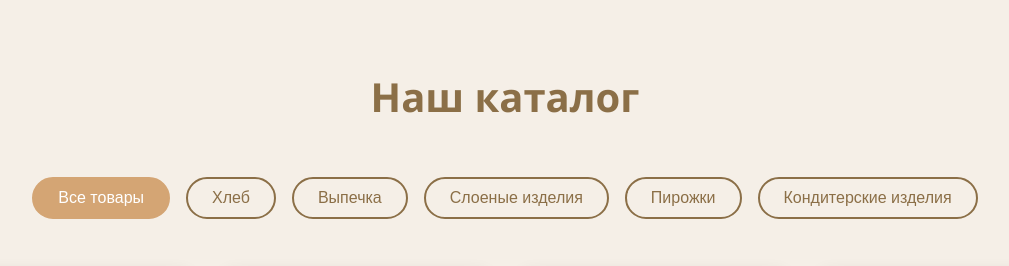
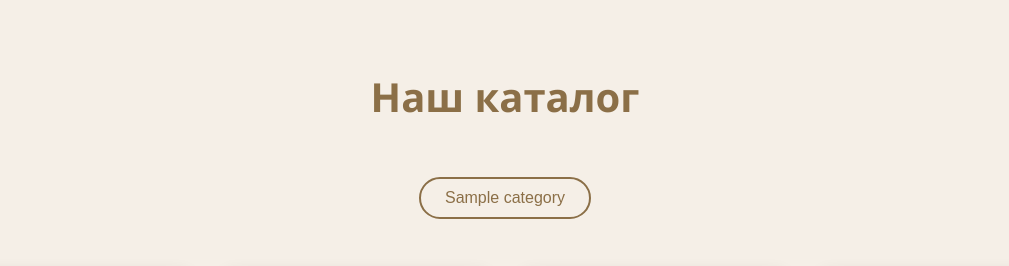
Before and after one commit to SaidIsakov/bread_project, a Django app: page / in a window 1280 px wide. Shown: the part 1222-1488 px from the top of the page, without its empty margins (135-1144 px from the left). Run offline with Django 5.2, Linux system fonts and the light colour scheme; tables that the repository leaves empty hold one stand-in row (values such as "Sample post").

Commit message:
add categories in project

```diff
--- a/main/templates/main/components/products_catalog.html
+++ b/main/templates/main/components/products_catalog.html
@@ -5,12 +5,9 @@
 
             <!-- добавляю кнопки категорий -->
             <div class="category-filters">
-                <button class="category-btn active" data-category="all">Все товары</button>
-                <button class="category-btn" data-category="bread">Хлеб</button>
-                <button class="category-btn" data-category="buns">Выпечка</button>
-                <button class="category-btn" data-category="pastry">Слоеные изделия</button>
-                <button class="category-btn" data-category="pies">Пирожки</button>
-                <button class="category-btn" data-category="confectionery">Кондитерские изделия</button>
+              {% for category in categories %}
+                <button class="category-btn" data-category="bread">{{ category }}</button>
+              {% endfor %}
             </div>
 
             <div class="products-grid">
--- a/main/views.py
+++ b/main/views.py
@@ -1,6 +1,6 @@
 from django.shortcuts import render
 from django.views.generic import TemplateView
-from .models import Product
+from .models import Product, Category
 
 
 class IndexView(TemplateView):
@@ -9,4 +9,5 @@ class IndexView(TemplateView):
   def get_context_data(self, **kwargs):
       context = super().get_context_data(**kwargs)
       context["products"] = Product.objects.all()
+      context['categories'] = Category.objects.all()
       return context
```
